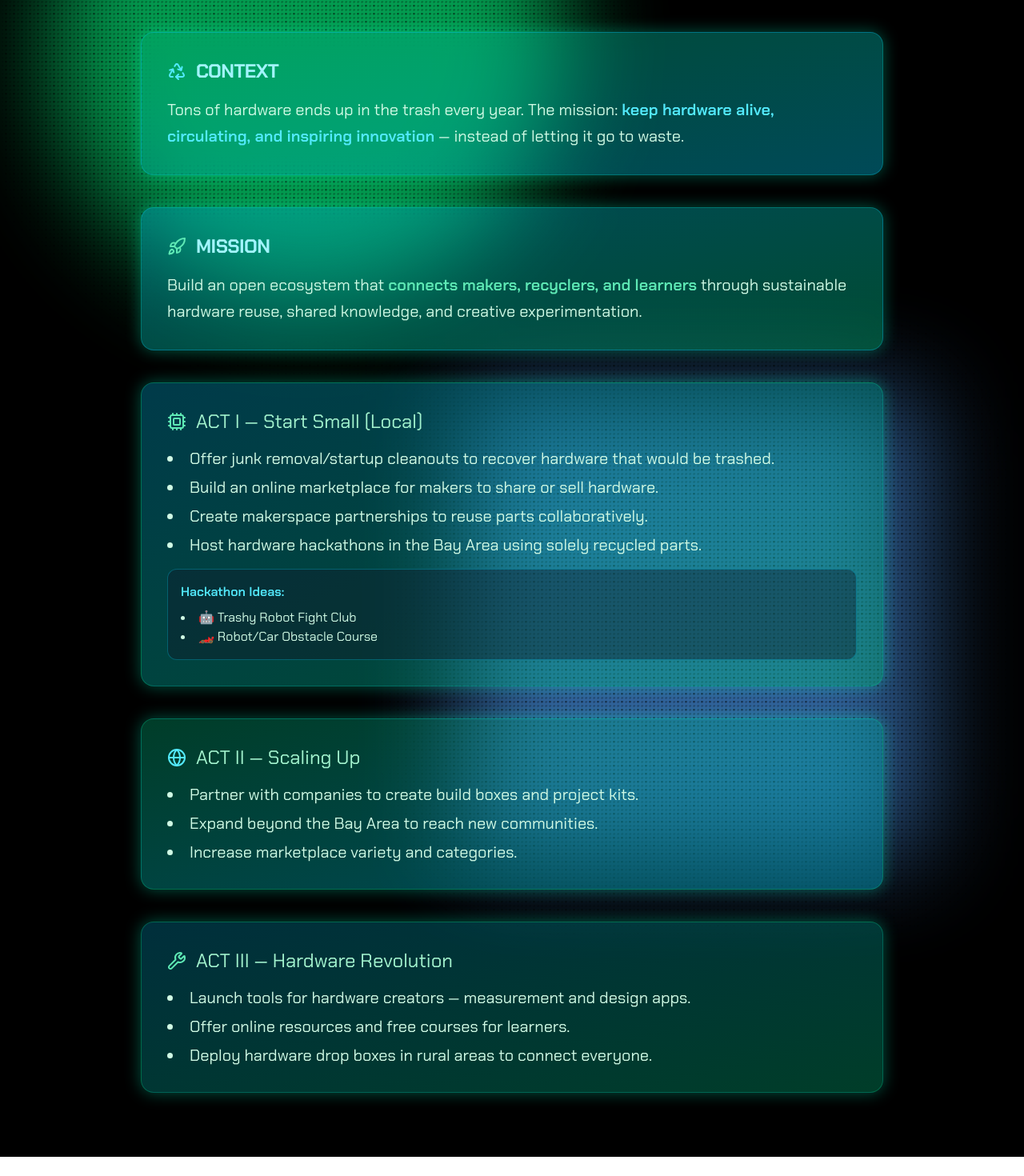
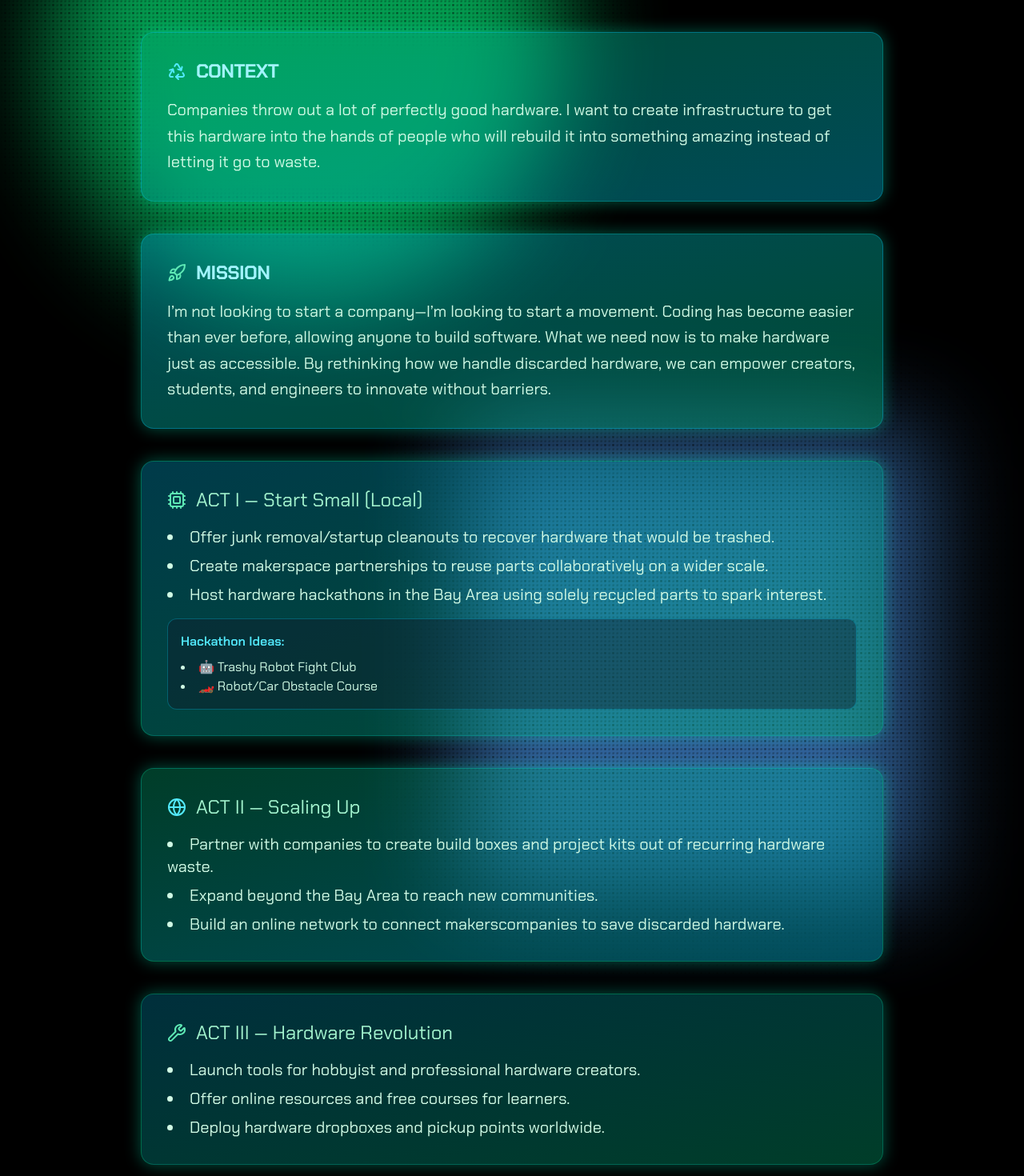
Before and after one commit to misterbluuu/misterbluxyz, a Next.js app: page / in a window 1280 px wide. Shown: the part 460-1930 px from the top of the page at 80% size. Before the commit the page ends 1906 px from the top, so only its background shows below. Built offline with nearby package versions, Linux system fonts and the light colour scheme.

Commit message:
making it look better

```diff
--- a/components/TLDR.tsx
+++ b/components/TLDR.tsx
@@ -25,11 +25,9 @@ export default function TLDR() {
       color: "from-emerald-500/40 to-cyan-500/40",
       text: (
         <>
-          Tons of hardware ends up in the trash every year. The mission:{" "}
-          <span className="text-cyan-300 font-semibold">
-            keep hardware alive, circulating, and inspiring innovation
-          </span>{" "}
-          — instead of letting it go to waste.
+          Companies throw out a lot of perfectly good hardware. I want to
+            create infrastructure to get this hardware into the hands of people who will rebuild it into something amazing
+          instead of letting it go to waste.
         </>
       ),
     },
@@ -39,12 +37,10 @@ export default function TLDR() {
       color: "from-cyan-500/40 to-emerald-500/40",
       text: (
         <>
-          Build an open ecosystem that{" "}
-          <span className="text-emerald-300 font-semibold">
-            connects makers, recyclers, and learners
-          </span>{" "}
-          through sustainable hardware reuse, shared knowledge, and creative
-          experimentation.
+          I’m not looking to start a company—I’m looking to start a movement. Coding has become
+          easier than ever before, allowing anyone to build software. What we need now is to make
+          hardware just as accessible. By rethinking how we handle discarded hardware, we can empower
+          creators, students, and engineers to innovate without barriers.
         </>
       ),
     },
@@ -57,9 +53,8 @@ export default function TLDR() {
       icon: <Cpu className="w-6 h-6 text-emerald-300" />,
       bullets: [
         "Offer junk removal/startup cleanouts to recover hardware that would be trashed.",
-        "Build an online marketplace for makers to share or sell hardware.",
-        "Create makerspace partnerships to reuse parts collaboratively.",
-        "Host hardware hackathons in the Bay Area using solely recycled parts.",
+        "Create makerspace partnerships to reuse parts collaboratively on a wider scale.",
+        "Host hardware hackathons in the Bay Area using solely recycled parts to spark interest.",
       ],
       extra: ["🤖 Trashy Robot Fight Club", "🏎️ Robot/Car Obstacle Course"],
     },
@@ -68,9 +63,9 @@ export default function TLDR() {
       color: "from-emerald-600/40 to-cyan-500/40",
       icon: <Globe className="w-6 h-6 text-cyan-300" />,
       bullets: [
-        "Partner with companies to create build boxes and project kits.",
+        "Partner with companies to create build boxes and project kits out of recurring hardware waste.",
         "Expand beyond the Bay Area to reach new communities.",
-        "Increase marketplace variety and categories.",
+        "Build an online network to connect makerscompanies to save discarded hardware.",
       ],
     },
     {
@@ -78,9 +73,9 @@ export default function TLDR() {
       color: "from-cyan-700/40 to-emerald-600/40",
       icon: <Wrench className="w-6 h-6 text-emerald-300" />,
       bullets: [
-        "Launch tools for hardware creators — measurement and design apps.",
+        "Launch tools for hobbyist and professional hardware creators.",
         "Offer online resources and free courses for learners.",
-        "Deploy hardware drop boxes in rural areas to connect everyone.",
+        "Deploy hardware dropboxes and pickup points worldwide.",
       ],
     },
   ];
```
